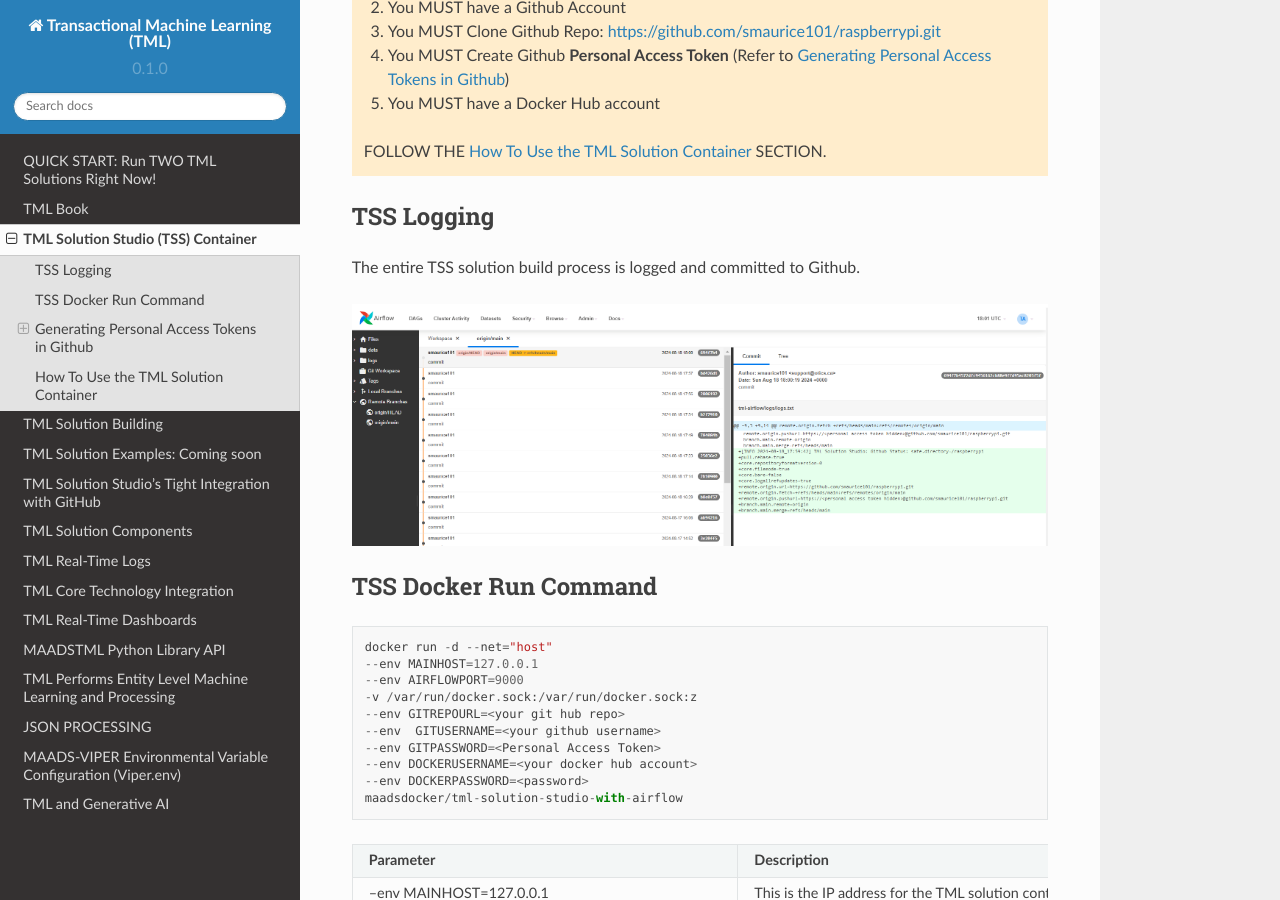
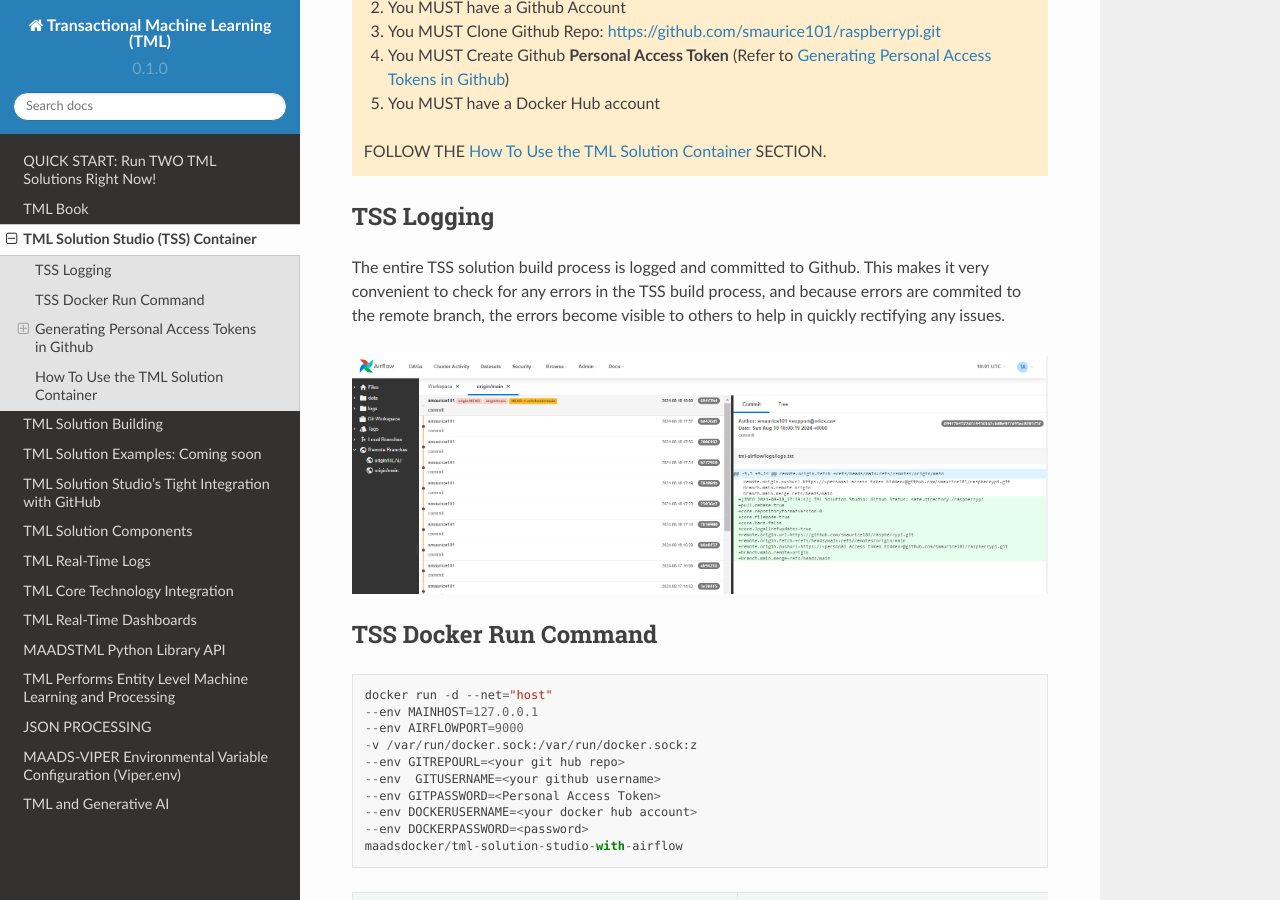
Before and after one commit to smaurice101/readthedocs, a Sphinx documentation site: the page built from docs/source/docker.rst, in a window 1280 px wide and 900 px high, scrolled down 570 px. Built offline with Sphinx 7.4.7 and the Read the Docs theme 2.0.0, drawn with Linux system fonts in a browser that asks for light colours.

Commit message:
Update docker.rst

```diff
--- a/docs/source/docker.rst
+++ b/docs/source/docker.rst
@@ -29,7 +29,7 @@
 TSS Logging
 -----------------
 
-The entire TSS solution build process is logged and committed to Github.
+The entire TSS solution build process is logged and committed to Github.  This makes it very convenient to check for any errors in the TSS build process, and because errors are commited to the remote branch, the errors become visible to others to help in quickly rectifying any issues.
 
 .. figure:: tsslogs.png
 
```
